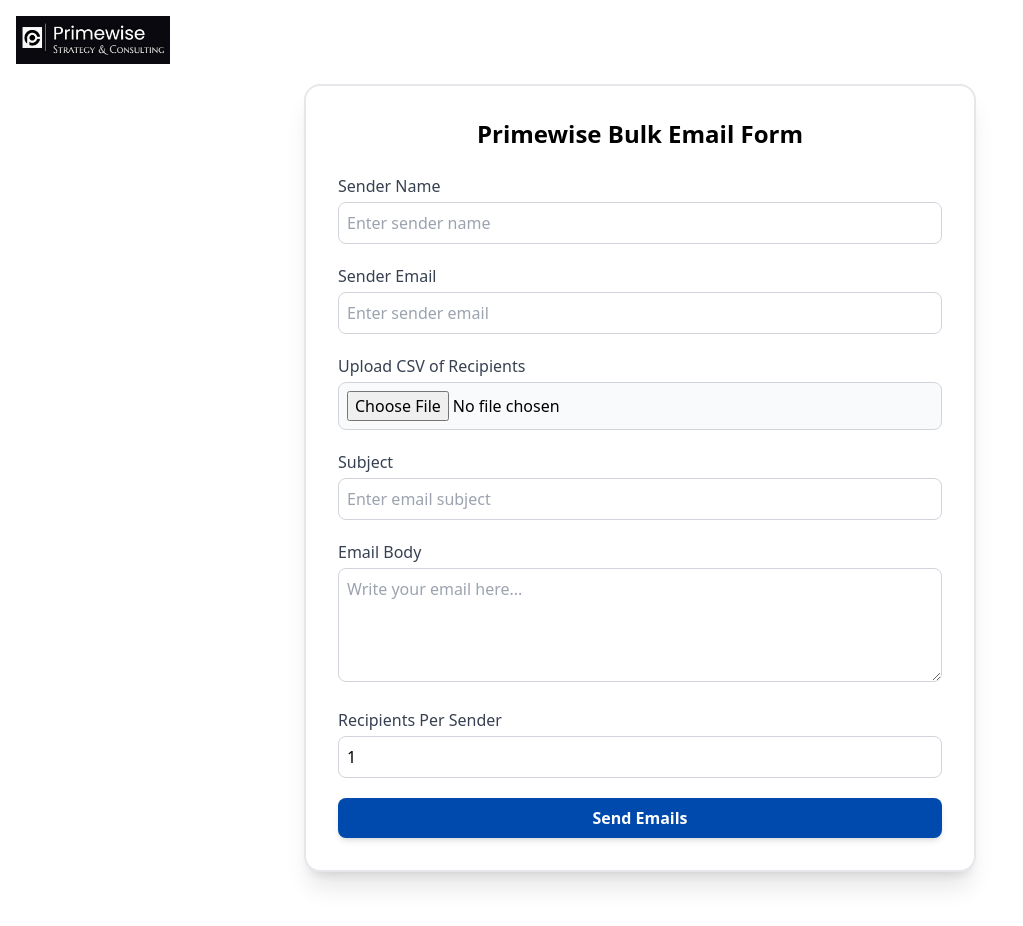
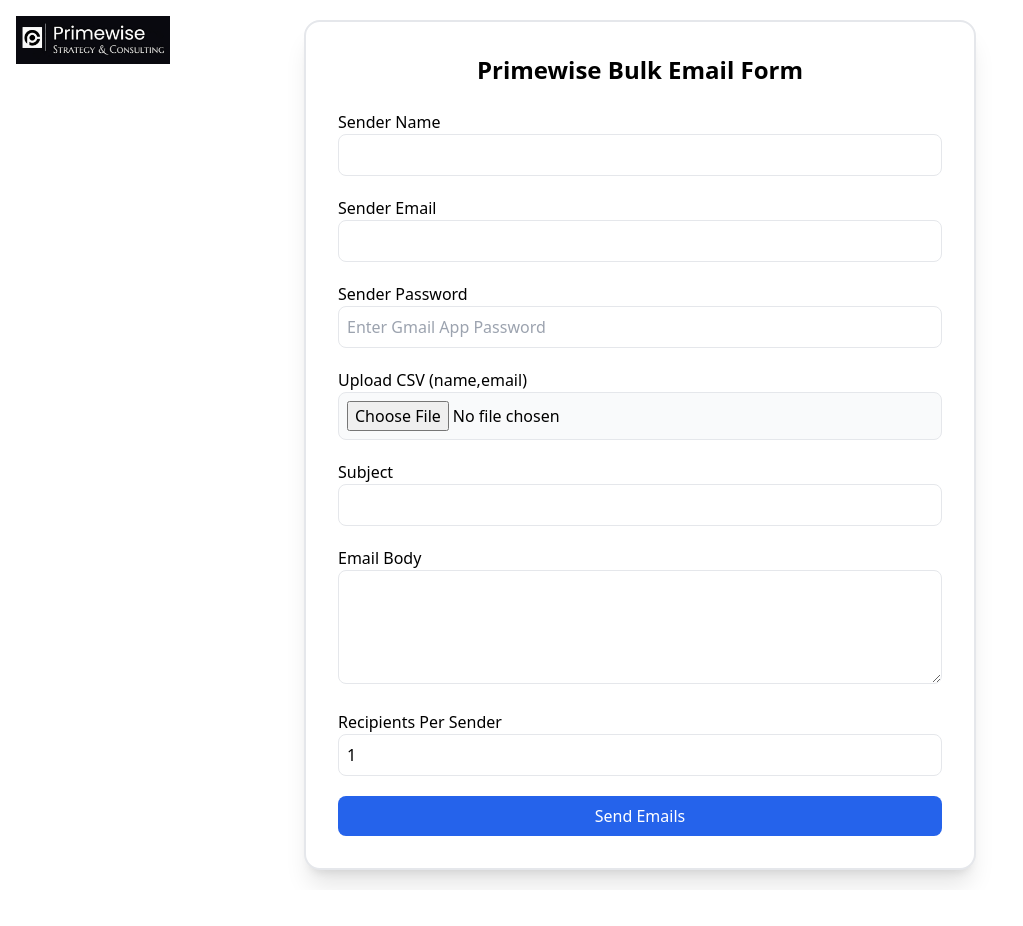
Before and after one commit to anujChoudhary-1712/email-service, a React (Vite) app in the folder client/: page / in a window 1280 px wide. Shown: the top 926 px of the page, without its empty margins (0-1023 px from the left). After the commit the page ends 890 px from the top, so only its background shows below. Built offline with nearby package versions, Linux system fonts and the light colour scheme.

Commit message:
fixed minor issue in API integration

```diff
--- a/client/src/component/Form.jsx
+++ b/client/src/component/Form.jsx
@@ -11,26 +11,33 @@
 
   const formik = useFormik({
     initialValues: {
-      userName: "",      // Sender Name
-      senderEmail: "",   // Sender Email
+      userName: "",
+      senderEmail: "",
+      senderPassword: "",
       subject: "",
       body: "",
       recipientsPerSender: 1,
       csvFile: null,
     },
     validationSchema: emailFormSchema,
-    validateOnChange: true,
-    validateOnBlur: true,
     onSubmit: () => {},
   });
 
   const handleCSV = (file) => {
   Papa.parse(file, {
-      header: false,
+    header: true,
+    skipEmptyLines: true,
     complete: function (results) {
-        const emails = results.data.flat().filter((email) => email.trim() !== "");
+      const emails = results.data
+        .map((row) => row.email || row.Email)
+        .filter((email) => email && email.trim() !== "");
+
+
+      const blob = new Blob([emails.join("\n")], { type: "text/csv" });
+      const cleanFile = new File([blob], file.name, { type: "text/csv" });
+      formik.setFieldValue("csvFile", cleanFile);
+
       setTotalEmails(emails.length);
-
       if (formik.values.recipientsPerSender > 0) {
         const sendersNeeded = Math.ceil(
           emails.length / formik.values.recipientsPerSender
@@ -45,28 +52,17 @@
     setLoading(true);
     try {
       await formik.validateForm();
-      if (!formik.isValid) {
-        alert("Please fix validation errors before submitting.");
-        return;
-      }
 
       const formData = new FormData();
-      formData.append("userName", formik.values.userName);
-      formData.append("senderEmail", formik.values.senderEmail);
-      formData.append("subject", formik.values.subject);
-      formData.append("body", formik.values.body);
-      formData.append("recipientsPerSender", formik.values.recipientsPerSender);
-
-      if (formik.values.csvFile) {
-        formData.append("csvFile", formik.values.csvFile);
-      }
+      Object.entries(formik.values).forEach(([key, value]) => {
+        if (value !== null) formData.append(key, value);
+      });
 
       const res = await axios.post("http://127.0.0.1:8000/send_emails", formData, {
         headers: { "Content-Type": "multipart/form-data" },
       });
 
-
-      alert(res.data.message || "Form submitted successfully!");
+      alert( "Form submitted successfully!");
     } catch (err) {
       console.error("Error submitting form:", err);
       alert("Failed to submit form!");
@@ -78,121 +74,96 @@
   return (
     <div className="min-h-screen bg-white relative flex items-center justify-center py-5">
       <div className="absolute top-4 left-4">
-        <img src="/public/logo.png" alt="primewise" className="h-12" />
+        <img src="/logo.png" alt="primewise" className="h-12" />
       </div>
 
-      <div className="font-sans font-normal bg-white border-2 border-black-100 shadow-xl rounded-2xl p-8 my-16 w-full max-w-2xl">
-        <h1 className="text-2xl font-bold text-black mb-6 text-center">
+      <div className="font-sans bg-white border-2 shadow-xl rounded-2xl p-8 w-full max-w-2xl">
+        <h1 className="text-2xl font-bold text-center mb-6">
           Primewise Bulk Email Form
         </h1>
 
         <form className="space-y-5">
 
           <div>
-            <label className="block mb-1 font-medium text-gray-700">Sender Name</label>
+            <label>Sender Name</label>
             <input
               type="text"
               name="userName"
               onChange={formik.handleChange}
               onBlur={formik.handleBlur}
               value={formik.values.userName}
-              className={`w-full border rounded-lg p-2 ${
-                formik.touched.userName && formik.errors.userName
-                  ? "border-red-500"
-                  : "border-gray-300"
-              }`}
-              placeholder="Enter sender name"
+              className="w-full border rounded-lg p-2"
             />
-            {formik.touched.userName && formik.errors.userName && (
-              <p className="text-red-500 text-sm">{formik.errors.userName}</p>
-            )}
           </div>
 
-
           <div>
-            <label className="block mb-1 font-medium text-gray-700">Sender Email</label>
+            <label>Sender Email</label>
             <input
               type="email"
               name="senderEmail"
               onChange={formik.handleChange}
               onBlur={formik.handleBlur}
               value={formik.values.senderEmail}
-              className={`w-full border rounded-lg p-2 ${
-                formik.touched.senderEmail && formik.errors.senderEmail
-                  ? "border-red-500"
-                  : "border-gray-300"
-              }`}
-              placeholder="Enter sender email"
+              className="w-full border rounded-lg p-2"
             />
-            {formik.touched.senderEmail && formik.errors.senderEmail && (
-              <p className="text-red-500 text-sm">{formik.errors.senderEmail}</p>
-            )}
           </div>
 
 
           <div>
-            <label className="block mb-1 font-medium text-gray-700">Upload CSV of Recipients</label>
+            <label>Sender Password</label>
+            <input
+              type="password"
+              name="senderPassword"
+              onChange={formik.handleChange}
+              onBlur={formik.handleBlur}
+              value={formik.values.senderPassword}
+              placeholder="Enter Gmail App Password"
+              className="w-full border rounded-lg p-2"
+            />
+          </div>
+
+          <div>
+            <label>Upload CSV (name,email)</label>
             <input
               type="file"
-              name="csvFile"
               accept=".csv"
-              onChange={(event) => {
-                const file = event.currentTarget.files[0];
+              onChange={(e) => {
+                const file = e.currentTarget.files[0];
                 formik.setFieldValue("csvFile", file);
                 if (file) handleCSV(file);
               }}
-              className="w-full border border-gray-300 rounded-lg p-2 bg-gray-50"
+              className="w-full border rounded-lg p-2 bg-gray-50"
             />
-            {formik.touched.csvFile && formik.errors.csvFile && (
-              <p className="text-red-500 text-sm">{formik.errors.csvFile}</p>
-            )}
           </div>
 
 
           <div>
-            <label className="block mb-1 font-medium text-gray-700">Subject</label>
+            <label>Subject</label>
             <input
               type="text"
               name="subject"
               onChange={formik.handleChange}
               onBlur={formik.handleBlur}
               value={formik.values.subject}
-              className={`w-full border rounded-lg p-2 ${
-                formik.touched.subject && formik.errors.subject
-                  ? "border-red-500"
-                  : "border-gray-300"
-              }`}
-              placeholder="Enter email subject"
+              className="w-full border rounded-lg p-2"
             />
-            {formik.touched.subject && formik.errors.subject && (
-              <p className="text-red-500 text-sm">{formik.errors.subject}</p>
-            )}
           </div>
 
 
           <div>
-            <label className="block mb-1 font-medium text-gray-700">Email Body</label>
+            <label>Email Body</label>
             <textarea
               name="body"
               onChange={formik.handleChange}
               onBlur={formik.handleBlur}
               value={formik.values.body}
               rows="4"
-              className={`w-full border rounded-lg p-2 ${
-                formik.touched.body && formik.errors.body
-                  ? "border-red-500"
-                  : "border-gray-300"
-              }`}
-              placeholder="Write your email here..."
+              className="w-full border rounded-lg p-2"
             />
-            {formik.touched.body && formik.errors.body && (
-              <p className="text-red-500 text-sm">{formik.errors.body}</p>
-            )}
           </div>
 
-
           <div>
-            <label className="block mb-1 font-medium text-gray-700">Recipients Per Sender</label>
+            <label>Recipients Per Sender</label>
             <input
               type="number"
               name="recipientsPerSender"
@@ -205,67 +176,30 @@
               }}
               onBlur={formik.handleBlur}
               value={formik.values.recipientsPerSender}
-              className={`w-full border rounded-lg p-2 ${
-                formik.touched.recipientsPerSender &&
-                formik.errors.recipientsPerSender
-                  ? "border-red-500"
-                  : "border-gray-300"
-              }`}
               min="1"
+              className="w-full border rounded-lg p-2"
             />
-            {formik.touched.recipientsPerSender &&
-              formik.errors.recipientsPerSender && (
-                <p className="text-red-500 text-sm">{formik.errors.recipientsPerSender}</p>
-              )}
           </div>
 
 
           {totalEmails > 0 && (
-            <div className="bg-prime-gray p-4 rounded-lg text-center">
-              <p className="font-medium text-gray-700">
-                Total Recipient Emails in CSV: <b>{totalEmails}</b>
-              </p>
-              <p className="font-medium text-gray-700">
-                Required Senders: <b className="text-prime-blue">{requiredSenders}</b>
-              </p>
+            <div className="bg-gray-100 p-4 rounded-lg text-center">
+              <p>Total Recipient Emails: <b>{totalEmails}</b></p>
+              <p>Required Senders: <b>{requiredSenders}</b></p>
             </div>
           )}
-
 
           <button
             type="button"
             onClick={handleSend}
             disabled={loading}
-            className={`w-full text-white font-semibold py-2 rounded-lg shadow-md transition
-              ${loading ? "bg-gray-400 cursor-not-allowed" : "bg-prime-blue hover:bg-blue-700"}`}
+            className={`w-full text-white py-2 rounded-lg ${
+              loading
+                ? "bg-gray-400 cursor-not-allowed"
+                : "bg-blue-600 hover:bg-blue-700"
+            }`}
           >
-            {loading ? (
-              <div className="flex items-center justify-center space-x-2">
-                <svg
-                  className="animate-spin h-5 w-5 text-white"
-                  xmlns="http://www.w3.org/2000/svg"
-                  fill="none"
-                  viewBox="0 0 24 24"
-                >
-                  <circle
-                    className="opacity-25"
-                    cx="12"
-                    cy="12"
-                    r="10"
-                    stroke="currentColor"
-                    strokeWidth="4"
-                  />
-                  <path
-                    className="opacity-75"
-                    fill="currentColor"
-                    d="M4 12a8 8 0 018-8v4a4 4 0 00-4 4H4z"
-                  />
-                </svg>
-                <span>Sending...</span>
-              </div>
-            ) : (
-              "Send Emails"
-            )}
+            {loading ? "Sending..." : "Send Emails"}
           </button>
         </form>
       </div>
```
Also changed, not shown: 2 other files (tests, documents, lock files or other folders). Lines whose indentation alone changed are shown as unchanged.
